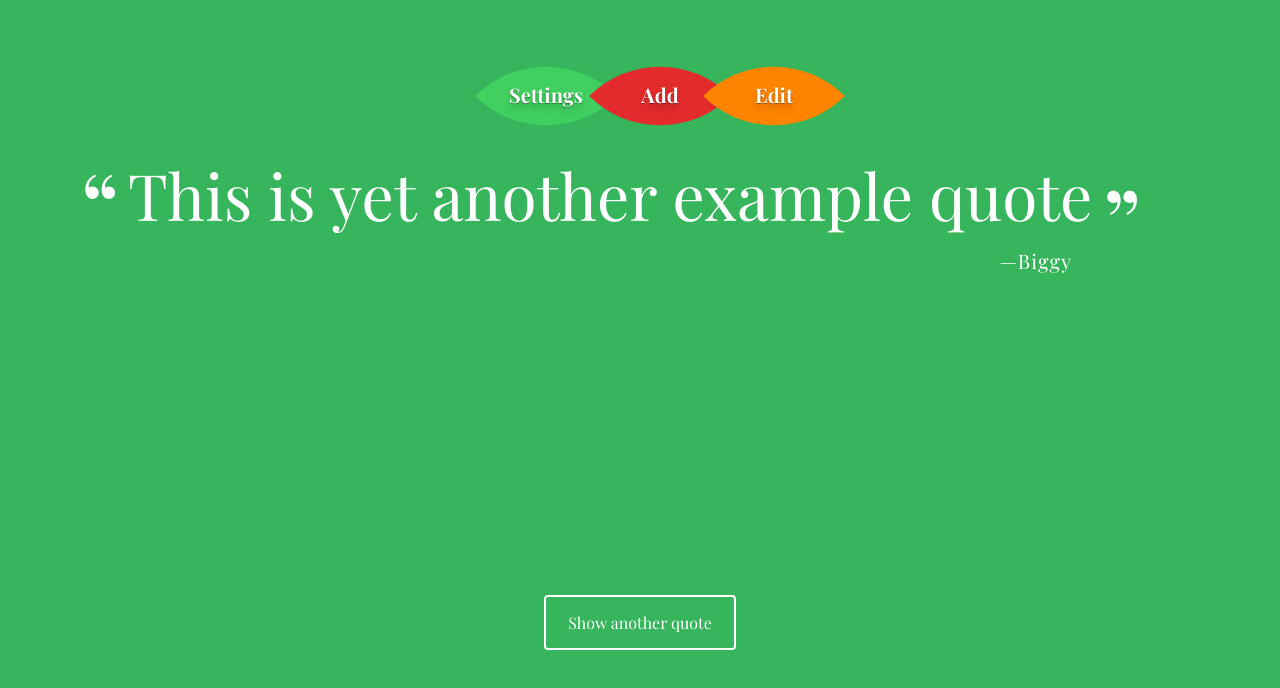
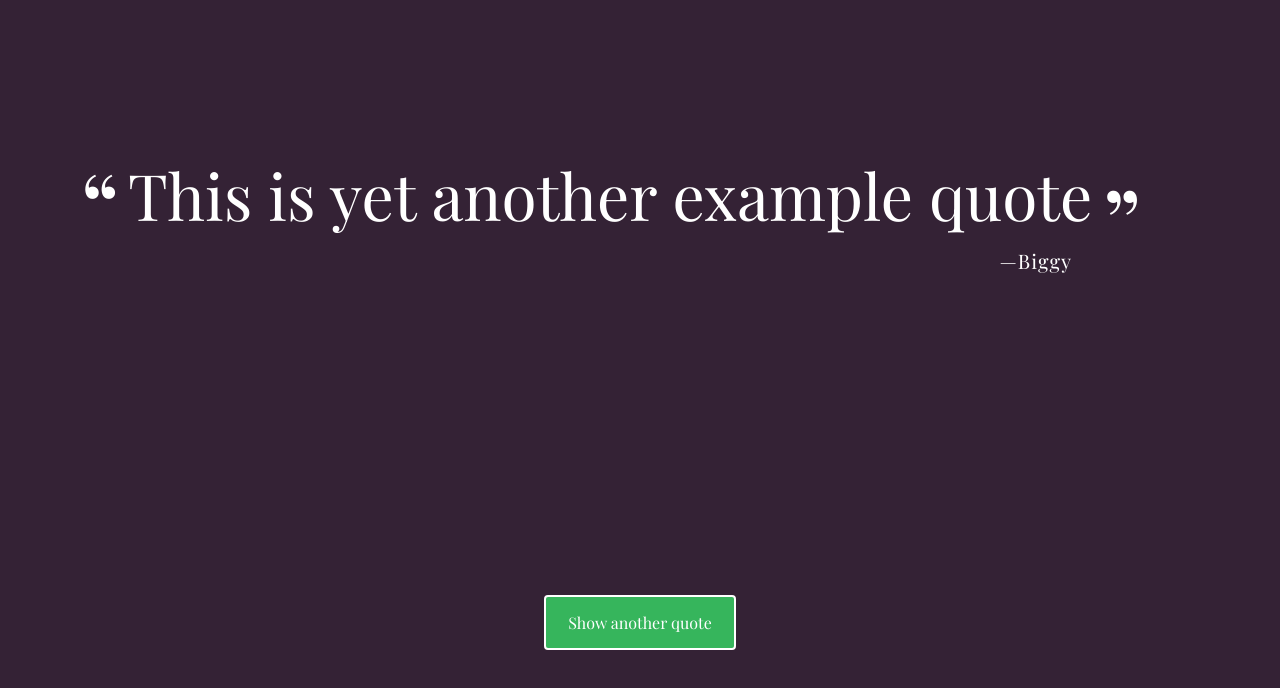
Before and after one commit to dwilkin/Quote-Generator, a plain HTML site: page index.html in a window 1280 px wide. Both pictures are taken after a click on the button "Show another quote". Drawn offline with nearby package versions, Linux system fonts and the light colour scheme; a web font is replaced by a local one.

Commit message:
Screw the menu
We'll work on the menu when I'm more comfortable with this stuff, right
now it's just a bit over my head and it was making me lose focus on the
project.  I've completed all tasks and extra tasks from the Project 1
requirements, going to submit once I actually populate with real quotes

```diff
--- a/css/styles.css
+++ b/css/styles.css
@@ -78,106 +78,6 @@ body {
   outline: none;
 }
 
-/*The starting here is the "Spinning Leaf" menu at the top,
-taken from https://css-tricks.com/snippets/css/spinny-leaf-menu/ and modified
-only slightly, 100% not mine*/
-
-nav {
-	width: 960px;
-	height: 100px;
-	margin: 12px auto;
-	text-align: center;
-}
-.top-menu li {
-	display: inline-block;
-	text-align: center;
-	margin: 30px 5px;
-	position: relative;
-	-webkit-transition: all 0.3s ease;
-	-moz-transition: all 0.3s ease;
-	-o-transition: all 0.3s ease;
-}
-.top-menu li:hover {
-	margin: 30px 20px;
-}
-.top-menu li:active {
-	margin: 30px 33px;
-}
-.top-menu li a  {
-	width: 100px;
-	height: 100px;
-	z-index: 9999;
-	position: absolute;
-	top: 35px;
-	font-weight: bold;
-	display: block;
-	text-decoration: none;
-	font-size: 20px;
-	color: #fff;
-	text-shadow: 0px 1px 1px rgba(0,0,0,0.4), 0px 4px 6px rgba(0,0,0,0.1), 0px 9px 11px rgba(0,0,0,0.1);
-	-webkit-transition: all 0.1s linear;
-	-moz-transition: all 0.1s linear;
-	-o-transition: all 0.1s linear;
-}
-.top-menu li:active a {
-	font-size: 25px;
-	top: 30px;
-	/*text-shadow: none;  I think it looks better with the shadow on click*/
-}
-.top-menu li div.menu-item {
-	width: 100px;
-	height: 100px;
-	display: block;
-	-webkit-transition: all 0.2s ease;
-	-moz-transition: all 0.2s ease;
-	-o-transition: all 0.2s ease;
-	-webkit-border-top-left-radius: 100px;
-	-webkit-border-bottom-right-radius: 100px;
-	-moz-border-radius-topleft: 100px;
-	-moz-border-radius-bottomright: 100px;
-	border-top-left-radius: 100px;
-	border-bottom-right-radius: 100px;
-	-webkit-transform: rotate(45deg);
-	-moz-transform: rotate(45deg);
-	-o-transform: rotate(45deg);
-}
-.top-menu li:hover div.menu-item{
-	-webkit-border-top-left-radius: 80px;
-	-webkit-border-bottom-right-radius: 80px;
-	-moz-border-radius-topleft: 80px;
-	-moz-border-radius-bottomright: 80px;
-	border-top-left-radius: 80px;
-	border-bottom-right-radius: 80px;
-		-webkit-transform: rotate(225deg);
-	-moz-transform: rotate(225deg);
-	-o-transform: rotate(225deg);
-}
-.top-menu li:active div.menu-item{
-	-webkit-border-top-left-radius: 50px;
-	-webkit-border-bottom-right-radius: 50px;
-	-moz-border-radius-topleft: 50px;
-	-moz-border-radius-bottomright: 50px;
-	border-top-left-radius: 50px;
-	border-bottom-right-radius: 50px;
-
-}
-
-/*Add button form */
-.menu-form {
-  display: none;
-}
-/*End add button form */
-
-#settings { background: #41D05F; }
-#add {
-  background: #E42B2B;
-  /*position: relative;
-  display: inline-block;*/
-}
-#edit { background: #ff8400; }
-
-/*End spinny leaf menu*/
-
 @media (max-width: 420px) {
   .quote {
     font-size: 2.5rem;
--- a/index.html
+++ b/index.html
@@ -8,29 +8,6 @@
   <link rel="stylesheet" href="css/styles.css">
 </head>
 <body>
-  <nav>
-    <ul class="top-menu">
-      <li><a href=#>Settings</a><div class="menu-item" id="settings"></div></li>
-      <li id="add-button"><a href=#>Add</a>
-        <div class="menu-item" id="add"></div>
-        <div class="menu-form" id="menu-form">
-          <form class="add-quote-form">
-            Quote Text:<br>
-            <input type="text" name="quote-content"><br>
-            Source:<br>
-            <input type="text" name="quote-source"><br>
-            Citation:<br>
-            <input type="text" name="quote-citation"><br>
-            Year:<br>
-            <input type="text" name="quote-year"><br>
-            Tags:<br>
-            <input type="text" name="quote-tags"><br>
-          </form>
-        </div>
-      </li>
-      <li><a href=#>Edit</a><div class="menu-item" id="edit"></div></li>
-    </ul>
-  </nav>
   <div class="container">
     <div id="quote-box">
       <p class="quote">You can do anything but not everything</p>
--- a/js/script.js
+++ b/js/script.js
@@ -4,8 +4,12 @@
 // Initially I had trouble with this because printQuote takes an object literal array
 // as an argument, but once I converted it to an anonymous function we were good
 document.getElementById("loadQuote").addEventListener("click", function() {printQuote(quotes);}, false);
-document.getElementById("add-button").addEventListener("click", toggleAddForm, true);
-var addFormOpen = false;
+
+// Show a new quote every 30 seconds.  This doesn't base it on clicks of the button, which we fix
+// the first time the button is clicked.
+var interval = window.setInterval(function(){printQuote(quotes);}, 30000);
+
+var usedQuotes = [];
 
 // This is a simple printing function
 function print(message) {
@@ -16,9 +20,39 @@ function print(message) {
 // getRandomQuote gets a random number based on the number of objects (n) in an object literal array.
 // Typically when using Math.random you add +1 due to the inclusive zero and exclusive one,
 // but here we actually want the selection to be from zero to n-1 so no addition is needed
+// As an addition, it also keeps track of the used quotes and ensures no quote is used twice before
+// every quote is used once.
 function getRandomQuote(quoteList) {
-  var rand = Math.floor(Math.random() * quoteList.length);
+  // Get a random quote and make sure it hasn't been used yet
+  do {
+    var rand = Math.floor(Math.random() * quoteList.length);
+  } while(usedQuotes.indexOf(rand) >= 0)
+
+  // at this point we know the quote hasn't been used yet, so we add it to the "used" list as we're about to use it
+  usedQuotes.push(rand);
+
+  // Leaving this in for easy verification that we're going through every quote
+  console.log(usedQuotes);
+
+  // if we've used all of the quotes in the list we need to wipe the slate clean
+  if (usedQuotes.length === quoteList.length) {
+    usedQuotes = [];
+  }
+
   return (quoteList[rand]);
+}
+
+// getRandomColor returns a string in the format of a hex color.  This gave me a bit of trouble
+// because initially I wanted to just use the (255,255,255) format, but that doesn't work with
+// the backgroundColor property (or at least not how I expected), which was an annoying thing to figure out.
+function getRandomColor() {
+  function getColor(){
+    // pick a number between 0 and 255, inclusive. Because math.random is exclusive of 1, we include 256 which can't be reached.
+    var color = Math.floor(Math.random() * 256);
+    //convert the 0-255 number to hex
+    return color.toString(16);
+  }
+  return ("#"+getColor()+getColor()+getColor());
 }
 
 // printQuote takes an object literal array and pulls a random object from it,
@@ -27,8 +61,13 @@ function getRandomQuote(quoteList) {
 // and have it run based on a global variable "rand" that getRandomQuote would update,
 // but the reqs were very specific here.
 function printQuote(quoteList) {
+  // First, clear the timer so it doesn't refresh the quote based on page load rather than button click
+  window.clearInterval(interval)
   var quoteMeta = getRandomQuote(quoteList);
   var message = "";
+
+  // Randomly change the background color when the quote changes
+  document.body.style.backgroundColor = getRandomColor();
 
   message = '<p class="quote">' + quoteMeta.quote + '</p>';
   message += '<p class="source">' + quoteMeta.source;
@@ -44,20 +83,9 @@ function printQuote(quoteList) {
   }
 
   message += '</p>';
+  // And we display the total message
   print(message);
+
+  // Set the timeout so that after this function runs each time, it re-runs in 30 secons if it hasn't yet
+  interval = window.setTimeout(function(){printQuote(quotes);}, 30000);
 }
-
-function toggleAddForm() {
-  event.stopPropagation();
-  var quoteBox = document.getElementById("quote-box");
-  var menuForm = document.getElementById("menu-form")
-  if (addFormOpen === false){
-    quoteBox.style.top = "40%";
-    menuForm.style.display = "block";
-    addFormOpen = true;
-  } else {
-    quoteBox.style.top = "20%";
-    menuForm.style.display = "none";
-    addFormOpen = false;
-  }
-}
```
